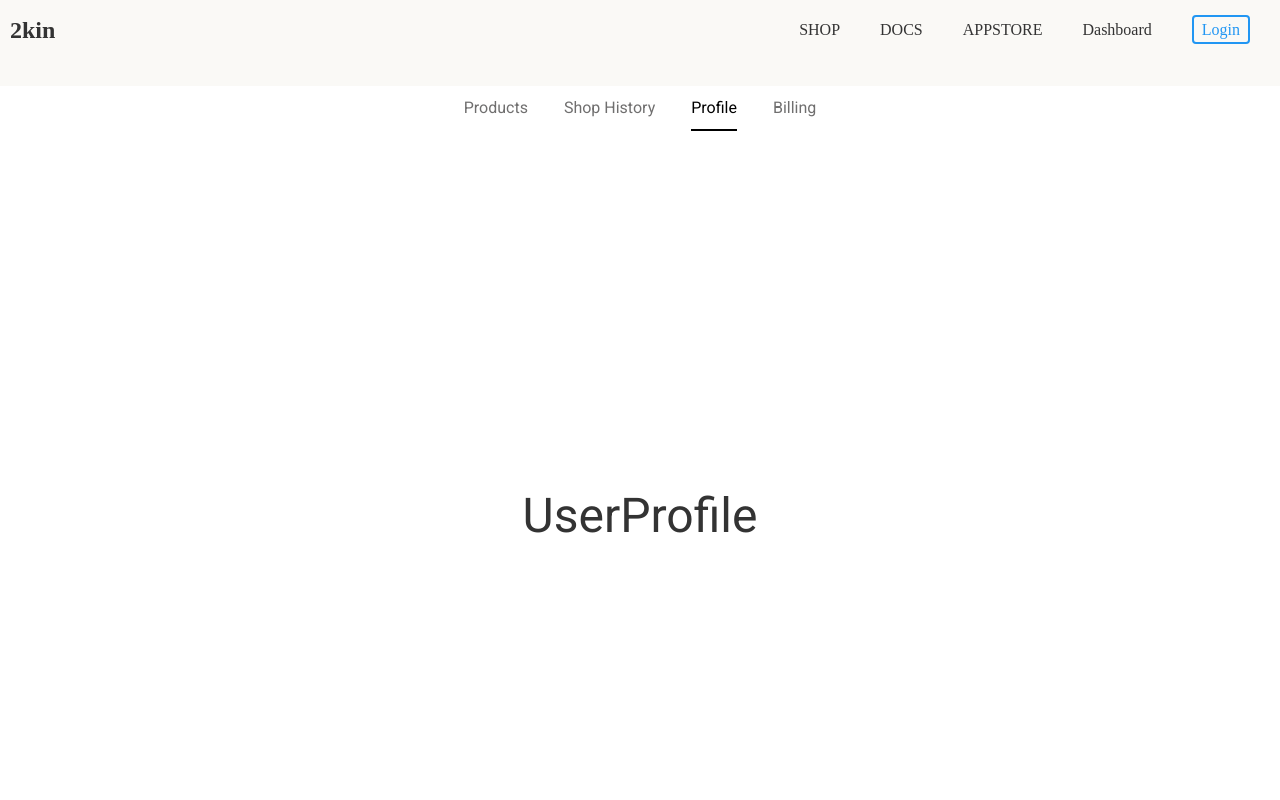
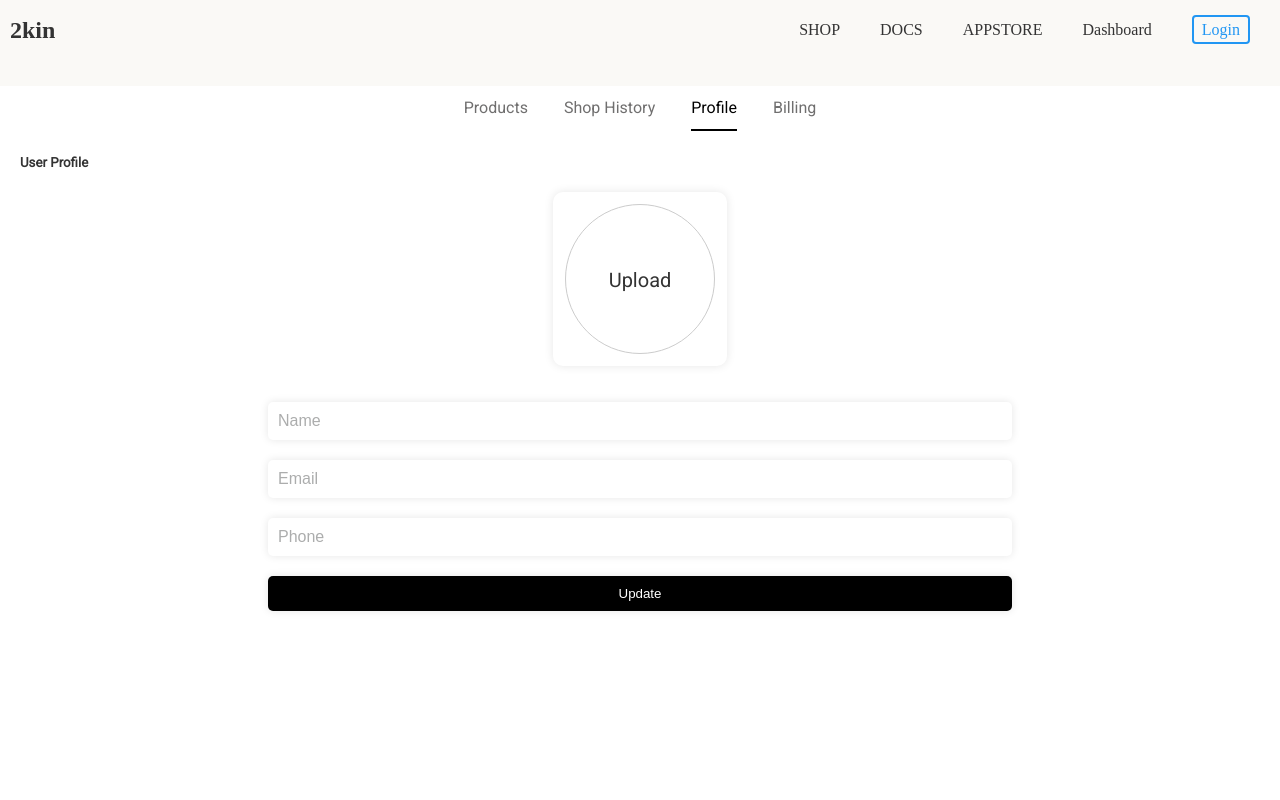
Before and after one commit to SirSicard/2KIN-Onboarding, a React (Vite) app in the folder client/: page /user/profile in a window 1280 px wide. Shown: the top 800 px of the page. Built offline with nearby package versions, Linux system fonts and the light colour scheme.

Commit message:
created profile for user, there can change image or other private info, create method upload image and styled

```diff
--- a/client/src/pages/dashboard/AddProduct.jsx
+++ b/client/src/pages/dashboard/AddProduct.jsx
@@ -36,7 +36,7 @@ export default function AddProduct() {
           <input type="file" className="form-control-file" id="productImage" />
         </div>
         <button type="submit" className="btn btn-primary">
-          Submit
+          Add Product
         </button>
       </form>
 
--- a/client/src/pages/dashboard/UserProfile.jsx
+++ b/client/src/pages/dashboard/UserProfile.jsx
@@ -1,17 +1,58 @@
 import React from 'react'
+import '../../styles/userProfile.css';
+export default function UserProfile() {
+  const [imagePreview, setImagePreview] = React.useState('');
+  const handleImageChange = (e) => {
+    const file = e.target.files[0];
+    const reader = new FileReader();
+    reader.onloadend = () => {
+      setImagePreview(reader.result);
+    };
+    reader.readAsDataURL(file);
+  };
+  return (
+    <div>
+      <div className="container-lg">
+        <h5 className="card-title">User Profile</h5>
+        <div className="row">
+          <div className="col-lg-3">
+            <div className="card-body">
+              <div>
+                <input
+                  type="file"
+                  accept="image/*"
+                  id="file-upload"
+                  style={{ display: 'none' }}
+                  onChange={handleImageChange}
+                />
 
-export default function UserProfile() {
-  return (
-      <div
-          style={{
-              display: 'flex',
-              justifyContent: 'center',
-              alignItems: 'center',
-              height: '90vh',
-              fontSize: '3rem'
-          }}
+                <label htmlFor="file-upload">
+                  <div className="image-cover">
+                    {imagePreview ? (
+                      <img
+                        className="img-fluid"
+                        src={imagePreview}
+                        alt="Selected"
+                      />
+                    ) : (
+                      <span className="material-icons">Upload</span>
+                    )}
+                  </div>
+                </label>
+              </div>
+            </div>
+          </div>
+          <form>
+            <input type="text" className="form-control" placeholder="Name" />
+            <input type="text" className="form-control" placeholder="Email" />
+            <input type="text" className="form-control" placeholder="Phone" />
 
-
-      > UserProfile</div>
-  )
+            <button type="submit" className="btn btn-primary">
+              Update
+            </button>
+          </form>
+        </div>
+      </div>
+    </div>
+  );
 }
--- a/client/src/styles/user-dashboard.css
+++ b/client/src/styles/user-dashboard.css
@@ -43,6 +43,7 @@ font-family: 'Roboto', sans-serif;
 .dashboard ul li {
   max-width: 400px;
   padding: 12px 0;
+  cursor: pointer;
 }
 
 
--- /dev/null
+++ b/client/src/styles/userProfile.css
@@ -0,0 +1,91 @@
+
+
+.container-lg{
+    font-family: 'Roboto', sans-serif;
+    width: 100%;
+    height: 100vh;
+    background-color: hsl(0, 0%, 100%);
+    display: block;
+}
+
+.row{
+    display: flex;
+    flex-direction: column;
+    justify-content: center;
+    align-items: center;
+    padding: 0;
+    gap: 26px;
+}
+
+.col-lg-3{
+    max-width: 400px;
+    cursor: pointer;
+}
+
+
+.card-body{
+    width: 100%;
+    padding: 12px;
+    border: none;
+    box-shadow: 0 0 10px 0 rgba(0, 0, 0, 0.1);
+    border-radius: 10px;
+
+}
+
+.form-control{
+    width: 100%;
+    padding: 10px;
+    margin: 10px 0;
+        border: none;
+    box-shadow: 0 0 8px 0 rgba(0, 0, 0, 0.1);
+    border-radius: 5px;
+
+}
+
+.form-control:focus{
+    outline: none;
+    box-shadow: 0 0 8px 0 rgba(0, 0, 0, 0.3);
+}
+
+.btn{
+    width: 100%;
+    padding: 10px;
+    margin: 10px 0;
+    border: none;
+    box-shadow: 0 0 8px 0 rgba(0, 0, 0, 0.1);
+    border-radius: 5px;
+    background-color: #000;
+    color: #fff;
+    cursor: pointer;
+}
+
+.btn:hover{
+    background-color: #ffffff;
+    color: #000;
+    border: 1px solid #b6b6b6;
+}
+
+
+.image-cover{
+    width: 150px;
+    height: 150px;
+    border-radius: 50%;
+    overflow: hidden;
+    border: 1px solid #ccc;
+    cursor: pointer;
+
+
+}
+.material-icons{
+    font-size: 20px;
+    line-height: 150px;
+    text-align: center;
+    display: block;
+    cursor: pointer;
+}
+.img-fluid{
+    width: 100%;
+    height: auto;
+    border-radius: 10px;
+    object-fit: cover;
+}
```
